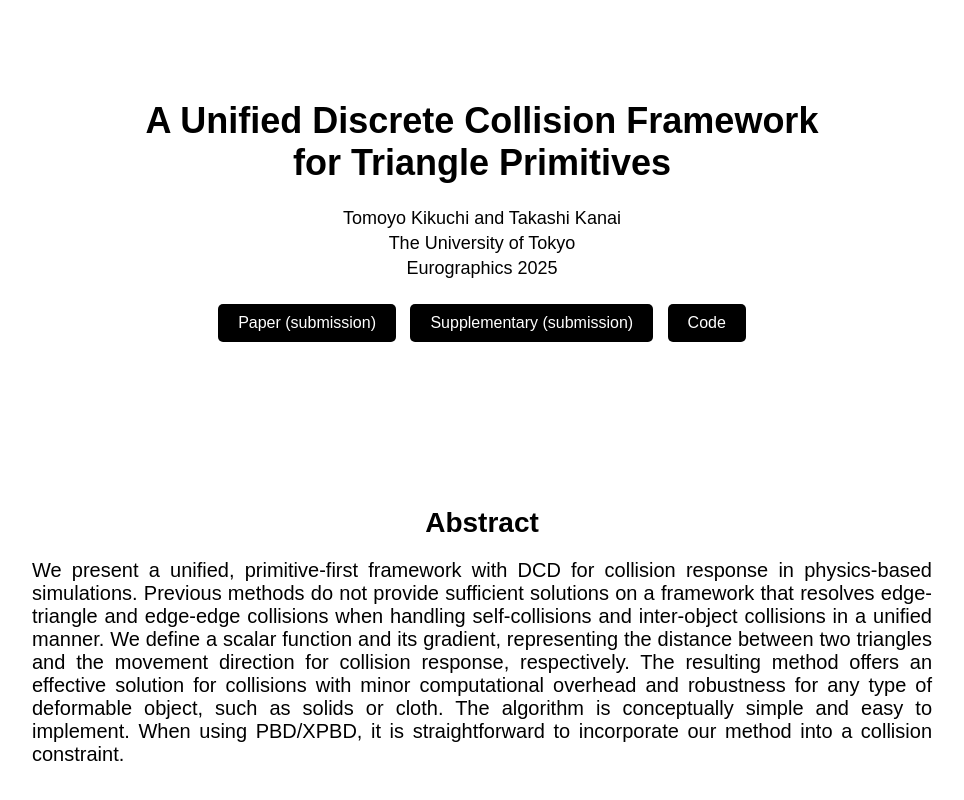
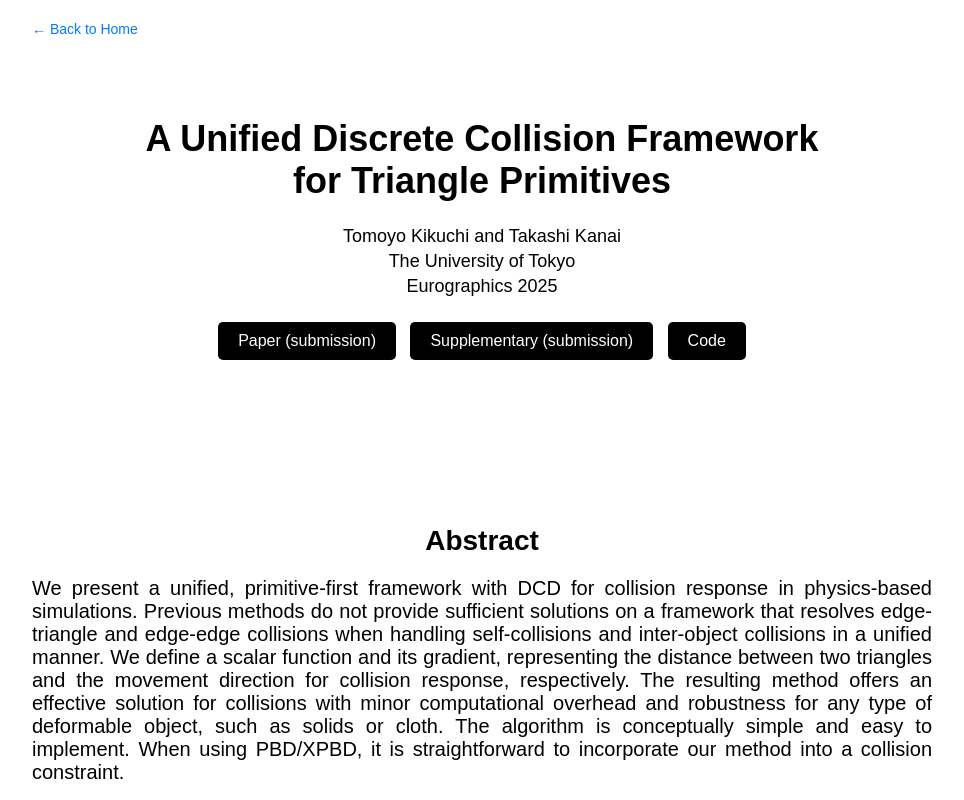
Before and after one commit to ktOmOyo/ktOmOyo.github.io, a plain HTML site: page projectpages/eg2025.html in a window 1280 px wide. Shown: the top 800 px of the page, without its empty margins (158-1122 px from the left). Drawn offline with Linux system fonts and the light colour scheme.

Commit message:
Update back

```diff
--- a/projectpages/eg2025.html
+++ b/projectpages/eg2025.html
@@ -10,6 +10,9 @@
 
 <body>
     <div class="container">
+        <div class="nav">
+            <a href="../index.html" class="home-link">← Back to Home</a>
+        </div>
         <h1 id="title">A Unified Discrete Collision Framework <br> for Triangle Primitives</h1>
         <p class="authors" id="authors">Tomoyo Kikuchi and Takashi Kanai</p>
         <p class="authors_info" id="authors_info">The University of Tokyo</p>
--- a/projectpages/style.css
+++ b/projectpages/style.css
@@ -87,3 +87,22 @@ pre {
 #abstract {
     text-align: justify;
 }
+
+.nav {
+    text-align: left;
+    margin-bottom: 10px;
+    /* タイトルとの間に余白 */
+}
+
+.home-link {
+    font-size: 14px;
+    /* 文字サイズを小さく */
+    color: #007bff;
+    /* クリック前後で色が変わらない */
+    text-decoration: none;
+}
+
+.home-link:hover {
+    text-decoration: underline;
+    /* ホバー時だけ下線を表示 */
+}
```
Also changed, not shown: projectpages/ite2023.html (+3 -0 lines).
